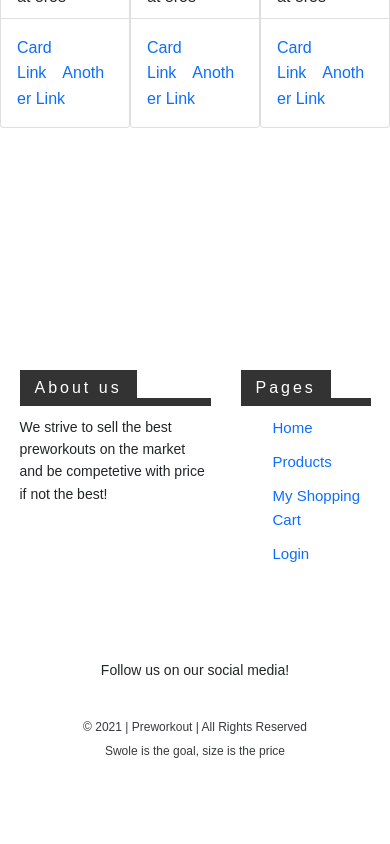
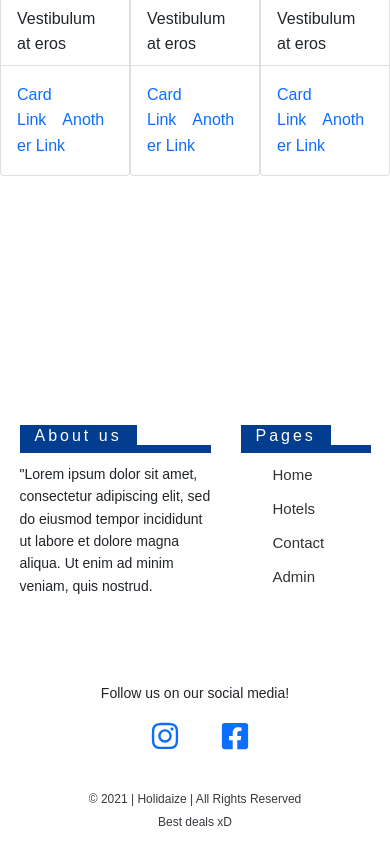
Before and after one commit to Matskrane/project-exam-2-Matskrane, a Next.js app: page / in a window 390 px wide. Shown: the part 1073-1917 px from the top of the page. Before the commit the page ends 1846 px from the top, so only its background shows below. Built offline with nearby package versions, Linux system fonts and the light colour scheme; a web font is replaced by a local one.

Commit message:
color change and other shit

```diff
--- a/components/footer/Footer.js
+++ b/components/footer/Footer.js
@@ -1,62 +1,65 @@
-
+import { FaInstagram, FaFacebookSquare } from "react-icons/fa";
 
 const Footer = () => {
   return (
     <>
-    <div class="footer">
-        <div class="container-one">
-            <div class="about">
+      <div className="footer">
+        <div className="container-footer">
+          <div className="about">
             <h3>
               <span>About us</span>
             </h3>
-                <p>We strive to sell the best preworkouts on the market and be competetive with price if not the best!</p>
+            <p>
+            "Lorem ipsum dolor sit amet, consectetur adipiscing elit,
+            sed do eiusmod tempor incididunt ut labore et dolore magna aliqua.
+            Ut enim ad minim veniam, quis nostrud.
+            </p>
           </div>
 
-            <div class="pages">
+          <div className="pages">
             <h3>
               <span>Pages</span>
             </h3>
             <ul>
-                        <li><a href="index.html">Home</a></li>
-                        <li><a href="products.html">Products</a></li>
-                        <li><a href="shoppingCart.html">My Shopping Cart</a></li>
-                        <li><a href="login.html">Login</a></li>
+              <li>
+                <a href="index.html">Home</a>
+              </li>
+              <li>
+                <a href="products.html">Hotels</a>
+              </li>
+              <li>
+                <a href="shoppingCart.html">Contact</a>
+              </li>
+              <li>
+                <a href="login.html">Admin</a>
+              </li>
             </ul>
           </div>
-
-
-
-
         </div>
       </div>
 
-    <div class="socials">
+      <div className="socials">
         <h4>Follow us on our social media!</h4>
         <ul>
           <li>
             <a href="https://www.facebook.com/mats.liankrane">
-                    <i class="fa fa-facebook"></i>
+              <i><FaInstagram /></i>
             </a>
           </li>
           <li>
             <a href="https://www.instagram.com/matskrane/">
-                    <i class="fa fa-instagram"></i>
-                </a>
-            </li>
-            <li>
-                <a href="https://www.youtube.com/channel/UC3hRmO1Pm3PTbf38-_8cmtA">
-                    <i class="fa fa-youtube"></i>
+              <i><FaFacebookSquare /></i>
             </a>
           </li>
         </ul>
       </div>
 
-    <div class="copyright">
-        <p>© 2021 | Preworkout | All Rights Reserved</p>
-        <p>Swole is the goal, size is the price</p>
+      <div className="copyright">
+        <p>© 2021 | Holidaize | All Rights Reserved</p>
+        <p>Best deals xD</p>
       </div>
     </>
-  )
+  );
 }
 
 export default Footer;
--- a/components/footer/footer.scss
+++ b/components/footer/_footer.scss
@@ -5,21 +5,26 @@
     margin-bottom: 100px;
 }
 
-.container-one {
+.footer a {
+    color: #333;
+}
+
+.container-footer {
     display: flex;
     margin: auto;
     max-width: 700px;
 }
 
 .about h3 {
-    border-bottom: solid #333;
-    border-width: 6px;
+    border-bottom: solid #023d8f;
+    border-width: 7px;
+    font-size: 20px;
 }
 
 .about span, .pages span {
-    background-color: #333;
+    background-color: #023d8f;
     color: #fff;
-    padding: 9px 15px;
+    padding: 2px 15px;
     letter-spacing: 3px;
 }
 
@@ -34,9 +39,10 @@
 }
 
 .pages h3 {
-    border-bottom: solid #333;
-    border-width: 6px;
+    border-bottom: solid #023d8f;
+    border-width: 7px;
     width: 200px;
+    font-size: 20px;
 }
 
 .pages li {
@@ -63,7 +69,7 @@
     padding: 0 22px;
 }
 
-.fa-instagram {
+.footer i {
     color: #3a2424;
 }
 
@@ -112,7 +118,7 @@
     }
 
 
-    .container-one {
+    .container-footer {
         width: 90%;
     }
 
--- a/components/footer/footer.css
+++ /dev/null
@@ -1,138 +0,0 @@
-.footer {
-  margin-top: 250px;
-  margin-bottom: 100px;
-}
-
-.container-one {
-  display: flex;
-  margin: auto;
-  max-width: 700px;
-}
-
-.about h3 {
-  border-bottom: solid #333;
-  border-width: 6px;
-}
-
-.about span, .pages span {
-  background-color: #333;
-  color: #fff;
-  padding: 9px 15px;
-  letter-spacing: 3px;
-}
-
-.pages {
-  margin-left: 200px;
-}
-
-.about p {
-  margin-top: 10px;
-  font-size: 18px;
-  font-weight: 500;
-}
-
-.pages h3 {
-  border-bottom: solid #333;
-  border-width: 6px;
-  width: 200px;
-}
-
-.pages li {
-  margin-top: 10px;
-  font-size: 18px;
-  font-weight: 500;
-}
-
-.socials {
-  text-align: center;
-  padding: 50px 0;
-}
-
-.socials ul {
-  display: flex;
-  align-content: center;
-  margin: auto;
-  max-width: 210px;
-}
-
-.socials li {
-  font-size: 35px;
-  padding: 0 22px;
-}
-
-.fa-instagram {
-  color: #3a2424;
-}
-
-.fa-youtube {
-  color: #ed3f41;
-}
-
-.fa-facebook {
-  color: #3b5a9b;
-}
-
-.copyright {
-  text-align: center;
-  margin-bottom: 10px;
-}
-
-.copyright p {
-  padding: 2px;
-  opacity: 90%;
-}
-
-@media (max-width: 1000px) {
-  .pages {
-    margin-left: 30px;
-  }
-}
-@media (max-width: 750px) {
-  .socials {
-    padding: 30px 0;
-  }
-
-  .socials h4 {
-    font-size: 14px;
-  }
-
-  .socials li {
-    font-size: 30px;
-    padding: 0 20px;
-  }
-
-  .socials ul {
-    max-width: 195px;
-  }
-
-  .container-one {
-    width: 90%;
-  }
-
-  .copyright p {
-    font-size: 12px;
-  }
-
-  .pages h3 {
-    width: 130px;
-    font-size: 16px;
-    border-width: 8px;
-  }
-
-  .pages li {
-    font-size: 15px;
-  }
-
-  .about h3 {
-    font-size: 16px;
-    border-width: 8px;
-  }
-
-  .about p {
-    font-size: 14px;
-  }
-
-  .footer {
-    margin-bottom: 50px;
-  }
-}/*# sourceMappingURL=footer.css.map */
--- a/components/heroBanner/HeroBanner.js
+++ b/components/heroBanner/HeroBanner.js
@@ -5,7 +5,7 @@ const HeroBanner = () => {
   return (
     <>
     <div className="thumbnail">
-    <Image width={1300} height={500} src="/hotel-stolent-1.jpg" alt="picture of the city" />
+    <Image width={1300} height={600} src="/hotel-stolent-3.jpg" alt="picture of the city" />
             <div className="caption">
                 <h2>Welcome to Holidaize</h2>
                 <p>We got the best offers in town</p>
--- a/components/heroBanner/_heroBanner.modules.scss
+++ b/components/heroBanner/_heroBanner.modules.scss
@@ -49,7 +49,7 @@
     left: 0;
     width: 100%;
     height: 100%;
-    background-color: rgb(196, 31, 31);
+    background-color: #2875e0;
     border-radius: 10rem;
     z-index: -2;
   }
--- a/components/navbar/NavBar.js
+++ b/components/navbar/NavBar.js
@@ -23,22 +23,13 @@ const NavBar = () => {
               <Link href='/'>Home</Link>
               <Link href="/hotels">Hotels</Link>
             </Nav>
-            <Form className="d-flex">
-              <FormControl
-                type="search"
-                placeholder="Search"
-                className="me-2"
-                aria-label="Search"
-              />
-              <Button variant="outline-success">Search</Button>
-            </Form>
             <Nav>
               <Link href='/contact'>Contact</Link>
 
               {auth ? (
                 <>
-
-                <button onClick={logout}>Log out</button>
+                <Link href="/admin">Admin</Link>
+                <button className='logout-button' onClick={logout}>Log out</button>
                 </>
               ) : (
                 <Link href="/login">Login</Link>
--- a/components/navbar/_NavBar.module.scss
+++ b/components/navbar/_NavBar.module.scss
@@ -1,6 +1,6 @@
 
 .navbar {
-    background-color: #B41F3A;
+    background-color: #023d8f;
     padding-top: 0.7rem;
 }
 
@@ -16,3 +16,31 @@
     color: whitesmoke;
     font-weight: bold;
 }
+
+.container {
+    max-width: 1100px;
+}
+
+.logout-button {
+    margin-left: 30px;
+    cursor: pointer;
+    outline: 0;
+    color: #fff;
+    background-color: #0d6efd;
+    border-color: #0d6efd;
+    display: inline-block;
+    font-weight: 400;
+    line-height: 1.5;
+    text-align: center;
+    border: 1px solid transparent;
+    padding: 6px 12px;
+    font-size: 16px;
+    border-radius: .25rem;
+    transition: color .15s ease-in-out,background-color .15s ease-in-out,border-color .15s ease-in-out,box-shadow .15s ease-in-out;
+}
+
+.logout-button:hover {
+    color: #fff;
+    background-color: #0b5ed7;
+    border-color: #0a58ca;
+}
--- a/styles/style.scss
+++ b/styles/style.scss
@@ -40,7 +40,7 @@ img {
 }
 
 .section-one {
-    background-color: #B41F3A;
+    background-color: #023d8f;
     padding-bottom: 30px;
 }
 
```
Also changed, not shown: 2 other files (tests, documents, lock files or other folders). Lines whose indentation alone changed are shown as unchanged.
